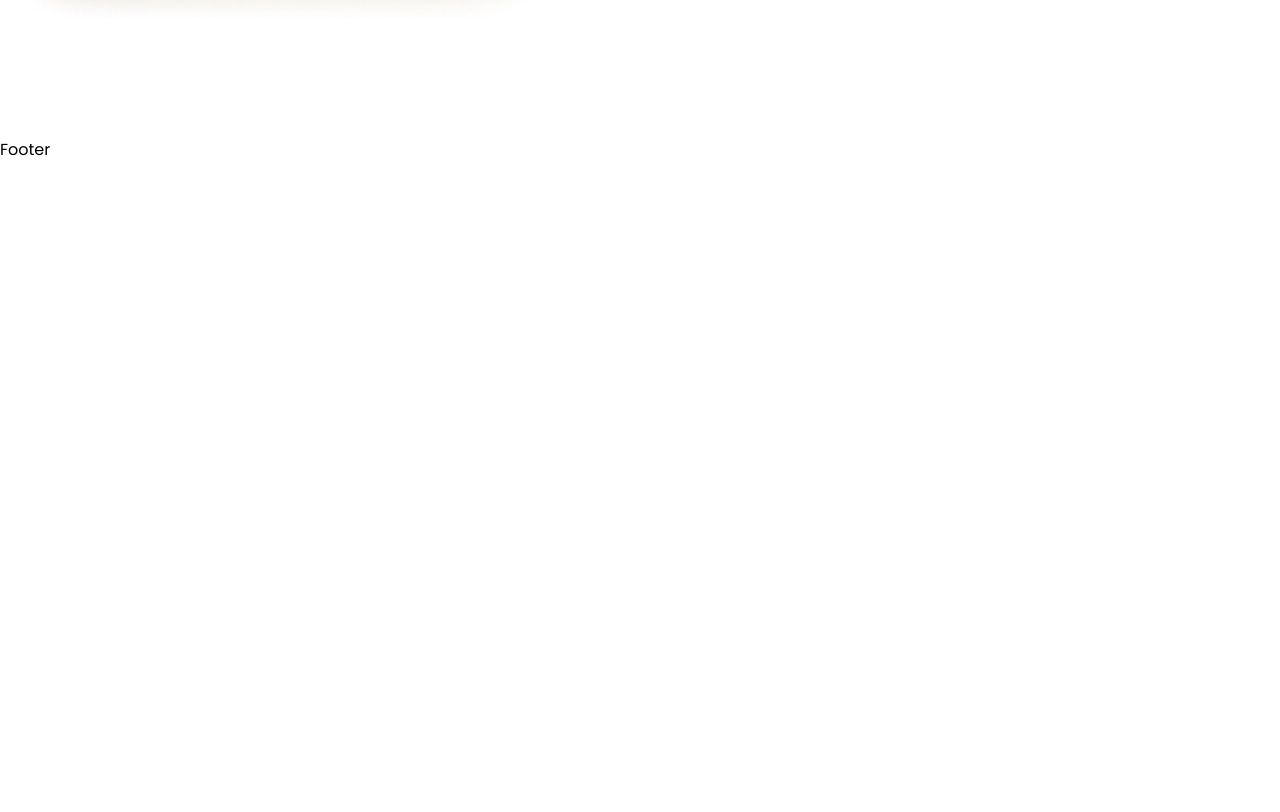
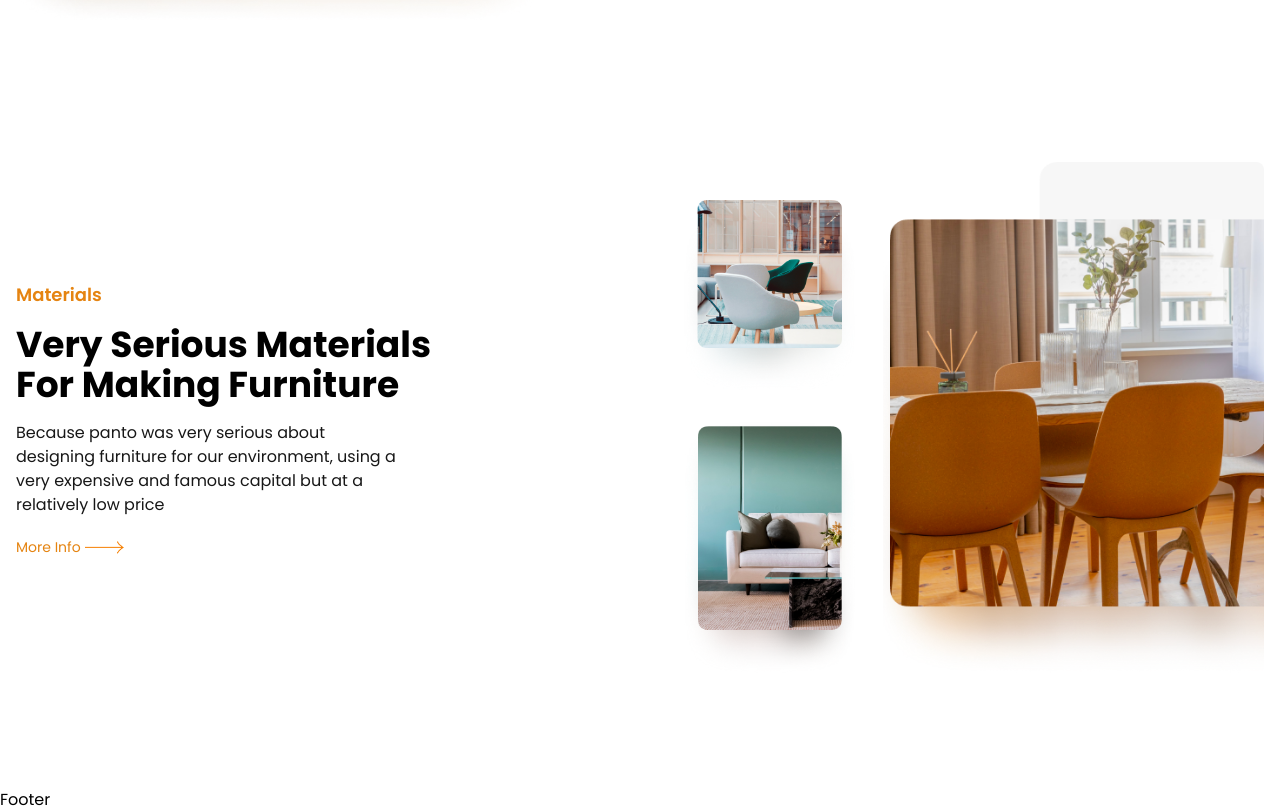
Before and after one commit to mahdirafi/Panto-Furniture_ReactJS, a React (Vite) app: page / in a window 1280 px wide. Shown: the part 2660-3472 px from the top of the page. Before the commit the page ends 2822 px from the top, so only its background shows below. Built offline with nearby package versions, Linux system fonts and the light colour scheme.

Commit message:
materials

```diff
--- a/src/pages/home/Experiences.jsx
+++ b/src/pages/home/Experiences.jsx
@@ -10,7 +10,7 @@ const Experiences = () => {
       </div>
       <div className="md:w-1/2 sm:w-full mx-auto">
         <h3 className="text-lg font-semibold text-primary mb-4">Experiences</h3>
-        <h2 className="text-4xl font-bold mb-4 capitalize lg:w-1/2">
+        <h2 className="text-4xl font-bold mb-4 capitalize lg:w-3/5 flex items-center justify-center  ">
           we provide you the best experience
         </h2>
         <p className="text-secondary dark:text-white mb-5 lg:w-2/3">
--- a/src/pages/home/Home.jsx
+++ b/src/pages/home/Home.jsx
@@ -1,6 +1,7 @@
 import Products from "../shop/Products";
 import Experiences from "./Experiences";
 import Hero from "./Hero";
+import Materials from "./Materials";
 import WhyChoose from "./WhyChoose";
 
 
@@ -11,6 +12,7 @@ const Home = () => {
          <WhyChoose/>
           <Products headline="Best Selling Product"/>
           <Experiences/>
+          <Materials/>
         </>
     );
 };
--- /dev/null
+++ b/src/pages/home/Materials.jsx
@@ -0,0 +1,56 @@
+import material1Img from "../../assets/material1.png";
+import material2Img from "../../assets/material2.png";
+import material3Img from "../../assets/material3.png";
+import Button from "../../Components/Button";
+
+const Materials = () => {
+  return (
+    <section className="section-container flex flex-col md:flex-row items-center justify-between gap-10 md:gap-16 lg:gap-20 my-16 md:my-22 px-4 sm:px-6">
+      {/* Text content */}
+      <div className="w-full md:w-1/2 mx-auto text-center md:text-left">
+        <h3 className="text-base sm:text-lg font-semibold text-primary mb-3 md:mb-4">
+          Materials
+        </h3>
+        <h2 className="text-2xl sm:text-3xl lg:text-4xl font-bold mb-4 capitalize lg:w-4/5">
+          Very serious materials for making furniture
+        </h2>
+        <p className="text-secondary dark:text-white mb-5 text-sm sm:text-base lg:w-2/3 mx-auto md:mx-0">
+          Because panto was very serious about designing furniture for our
+          environment, using a very expensive and famous capital but at a
+          relatively low price
+        </p>
+        <div className="flex justify-center md:justify-start">
+          <Button text="More Info" />
+        </div>
+      </div>
+
+      {/* Image grid */}
+      <div className="w-full lg:w-1/2 flex flex-col md:grid md:grid-cols-3 md:items-end gap-4 md:gap-6">
+        {/* Left column: 2 stacked images */}
+        <div className="flex md:flex-col gap-4 md:gap-6 w-full">
+          <img
+            src={material1Img}
+            alt="Material 1"
+            className="w-1/2 md:w-full h-auto object-cover rounded-lg"
+          />
+          <img
+            src={material2Img}
+            alt="Material 2"
+            className="w-1/2 md:w-full h-auto object-cover rounded-lg"
+          />
+        </div>
+
+        {/* Right column: large image */}
+        <div className="w-full md:col-span-2">
+          <img
+            src={material3Img}
+            alt="Material 3"
+            className="w-full h-auto md:h-[514px] object-cover rounded-lg"
+          />
+        </div>
+      </div>
+    </section>
+  );
+};
+
+export default Materials;
```
